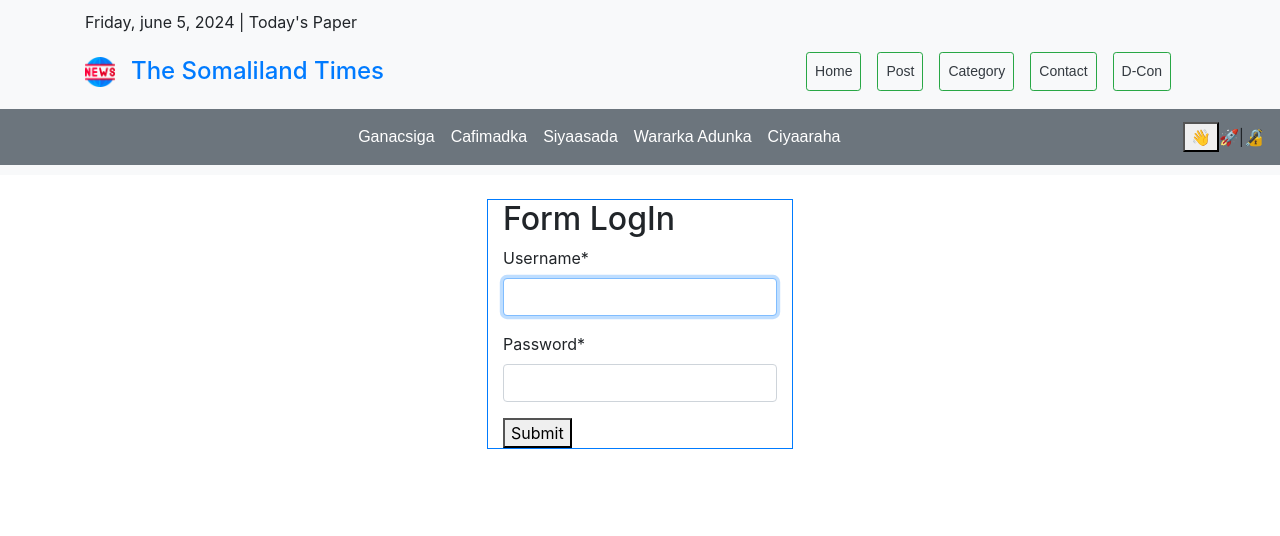
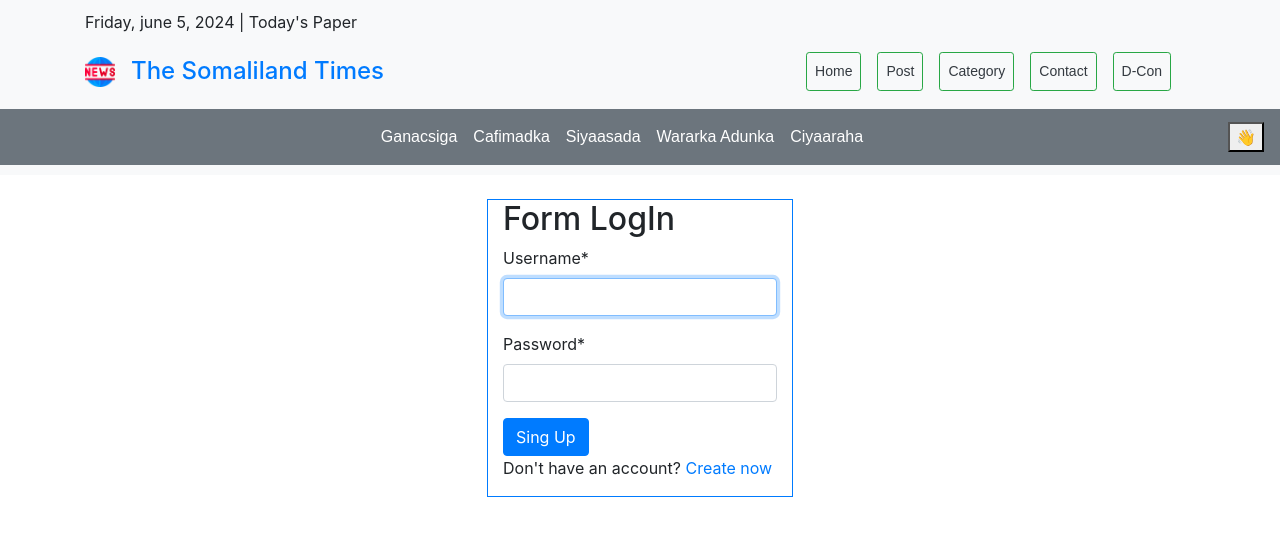
Before and after one commit to Abdifahtaho/website-news-django, a Django app: page /users/login/ in a window 1280 px wide. Shown: the top 536 px of the page. Run offline with Django 5.2, Linux system fonts and the light colour scheme; some libraries are stand-ins or nearby versions.

Commit message:
lastone design log

```diff
--- a/newsproject/Templates/base.html
+++ b/newsproject/Templates/base.html
@@ -118,12 +118,7 @@
             <button class="logout-button" aria-label="User Logout" title="User Logout">👋</button>
         </form>
 
-        <a href="{% url 'users:register' %}">
-            <span role="img" aria-label="User Registration" title="User Registration">🚀</span>
-        </a> |
-        <a href="{% url 'users:login' %}">
-            <span role="img" aria-label="User Login" title="User Login">🔏</span>
-        </a>
+
 
         </nav>
 
--- a/newsproject/users/templates/users/login.html
+++ b/newsproject/users/templates/users/login.html
@@ -5,15 +5,16 @@
     <div class="row border border-primary mt-4">
         <div class="col">
 
-<h2>Form LogIn</h2>
+<h2 class="">Form LogIn</h2>
 <form class="form-with-validation" action="/users/login/" method="post">
     {% csrf_token %}
     {{ form|crispy}}
     {% if request.GET.next %}
             <input type="hidden" name="next" value="{{ request.GET.next }}" />
         {% endif %}
-    <button class="form-submit">Submit</button>
+    <button class="form-submit btn btn-primary form-submit">Sing Up</button>
 </form>
+<p>Don't have an account? <a href="{% url 'users:register' %}">Create now</a></p>
 </div>
 </div>
 </div>
```
Also changed, not shown: newsproject/db.sqlite3.
